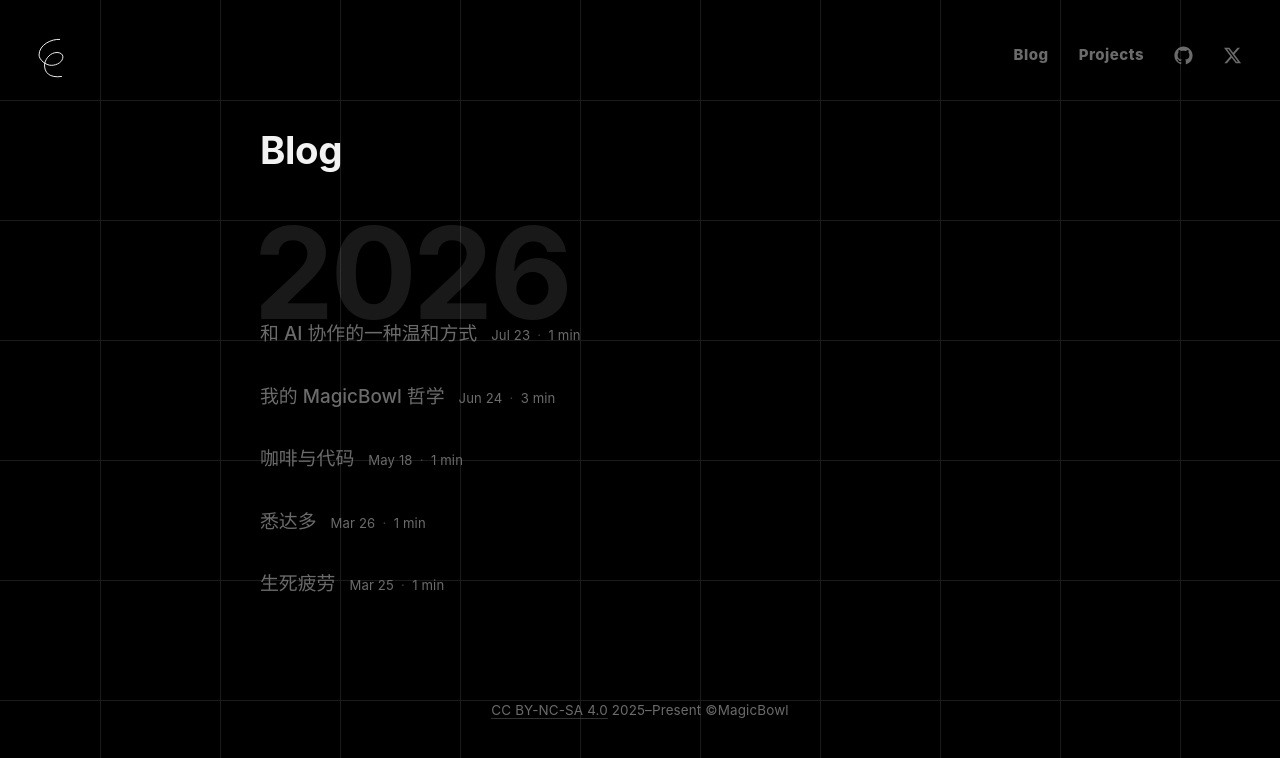
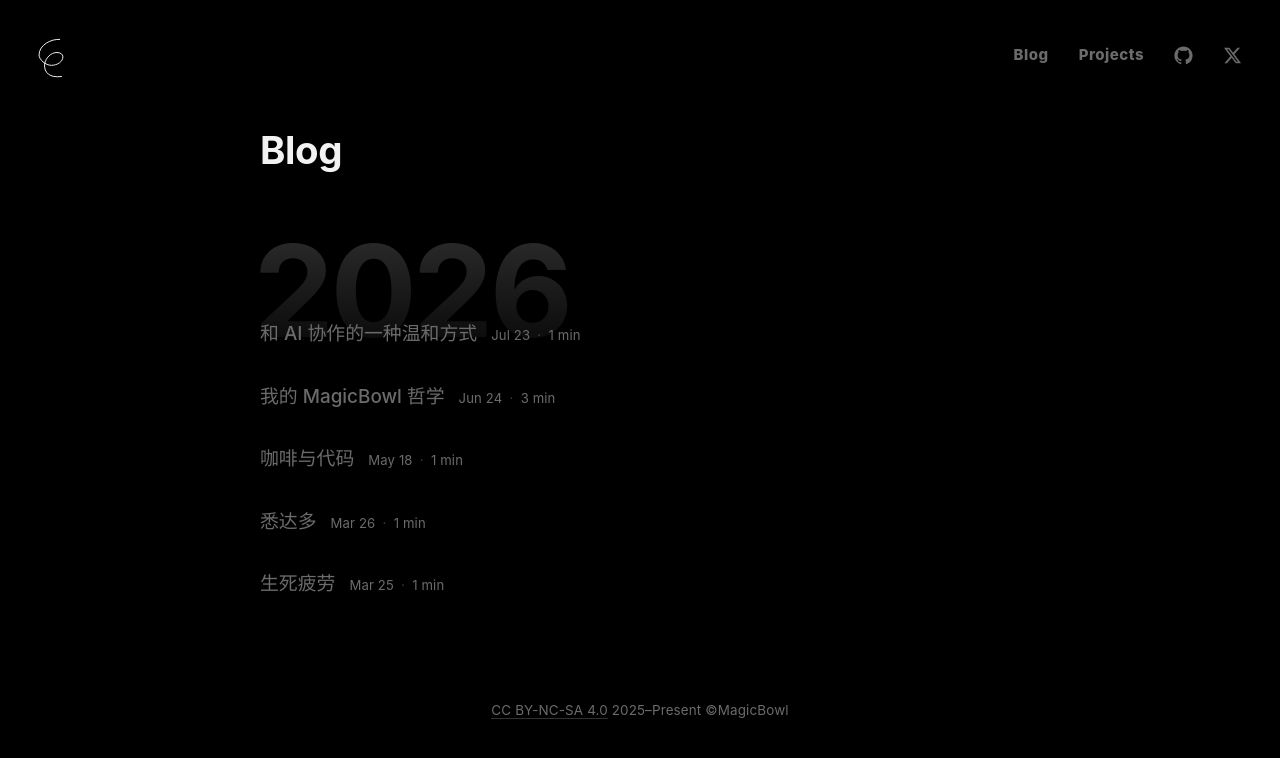
Before and after one commit to lg114/magicbowl, a Next.js app: page /posts in a window 1280 px wide. Shown: the top 758 px of the page. Built offline with nearby package versions, Linux system fonts and the light colour scheme.

Commit message:
Scope grid to homepage and refine styling
Move the background grid to the homepage, give archive year watermarks a fading gradient, and use shared top spacing on post pages.

```diff
--- a/styles/archive.css
+++ b/styles/archive.css
@@ -54,19 +54,30 @@
   margin-top: 96px;
 }
 /* 背景水印：巨大的年份数字，只做视觉分隔与时间线暗示。
+   用「渐变淡出」而不是一块纯色灰——数字自上而下溶进黑色，产生纵深。
+   渐变靠 background-clip: text 裁进字形，所以 color 必须是 transparent。
+   （本站已依赖 color-mix()，而 background-clip: text 支持范围更广，无需 @supports 兜底。）
    不参与交互（pointer-events / user-select 都关掉）。 */
 .ygroup__watermark {
   position: absolute;
-  top: -0.14em;
+  top: -0.17em;
   left: -0.05em;
   z-index: 0;
   font-family: var(--sans);
   font-size: 128px;
   font-weight: 700;
-  line-height: 0.86;
+  /* 取 1.2 是留余量：background-clip: text 的背景只画在盒子里，
+     line-height 过小会让字形溢出盒子、导致数字边缘被切。1.2 保证完整包住字形。 */
+  line-height: 1.2;
   letter-spacing: -0.03em;
-  color: var(--ink);
-  opacity: 0.1;
+  background-image: linear-gradient(
+    to bottom,
+    rgba(242, 242, 242, 0.2),
+    rgba(242, 242, 242, 0.015)
+  );
+  -webkit-background-clip: text;
+  background-clip: text;
+  color: transparent;
   pointer-events: none;
   user-select: none;
 }
--- a/styles/base.css
+++ b/styles/base.css
@@ -38,22 +38,7 @@ body {
   border: 0;
 }
 
-/* 背景网格单独成层，完全静态：曾有的「呼吸」动效因 1px 细线稀释亮度而肉眼不可见，
-   已于 2026-07-21 移除（gc 偏好静态背景） */
-body::before {
-  content: "";
-  position: fixed;
-  inset: 0;
-  background:
-    linear-gradient(var(--line) 1px, transparent 1px),
-    linear-gradient(90deg, var(--line) 1px, transparent 1px);
-  background-size: var(--grid-size) var(--grid-size);
-  background-position: center;
-  opacity: 0.6;
-  z-index: 0;
-  pointer-events: none;
-  transition: background 0.45s ease;
-}
+/* 背景网格已移到 .intro::before（见 home.css）——只首页有，其他页面保持纯黑。 */
 
 /* 内容层位于网格之上。不设 flex-grow：许可行要紧跟在正文之后，
    而不是被推到视口底部（原先的 sticky footer 行为已按需求移除）。 */
--- a/styles/home.css
+++ b/styles/home.css
@@ -12,6 +12,24 @@
   min-height: 100vh;
   min-height: 100dvh; /* 移动端更贴近真实可视高度，规避 URL 栏导致的留白跳动 */
   padding: var(--page-top) 64px 96px;
+}
+
+/* 背景网格：只有首页有（首页是门面，网格是它的底纹），其他页面保持纯黑。
+   用 fixed 铺满视口；z-index:-1 让它在 .intro 自己的层叠上下文里垫底，
+   不会盖住文字。完全静态——曾有的「呼吸」动效因 1px 细线稀释亮度而肉眼不可见，
+   已于 2026-07-21 移除（gc 偏好静态背景）。 */
+.intro::before {
+  content: "";
+  position: fixed;
+  inset: 0;
+  z-index: -1;
+  background:
+    linear-gradient(var(--line) 1px, transparent 1px),
+    linear-gradient(90deg, var(--line) 1px, transparent 1px);
+  background-size: var(--grid-size) var(--grid-size);
+  background-position: center;
+  opacity: 0.6;
+  pointer-events: none;
 }
 .intro__inner {
   width: 100%;
--- a/styles/post.css
+++ b/styles/post.css
@@ -3,17 +3,14 @@
    书桌气质：氛围压低，正文成为唯一主角
    ============================================================ */
 
-/* ---- 文章页：降低全局背景存在感 ----
-   网格更淡（0.6 → 0.3），正文成为唯一主角。
-   用 :has() 检测文章页，无需改 layout.tsx；
-   transition 让进出文章页时渐变而非跳变。 */
-body::before { transition: opacity 0.4s ease, background 0.45s ease; }
-body:has(.post-wrap)::before { opacity: 0.3; }
+/* ---- 文章页背景 ----
+   网格已改为只在首页渲染（见 home.css 的 .intro::before），
+   文章页是纯黑，因此原先「压低网格存在感」的 body::before / :has() 规则已移除。 */
 
 .post-wrap {
   position: relative;
   z-index: 2;
-  padding: 104px 24px 100px;
+  padding: var(--page-top) 24px 100px;
 }
 .post-layout {
   width: 100%;
```
Also changed, not shown: 1 other file (tests, documents, lock files or other folders).
